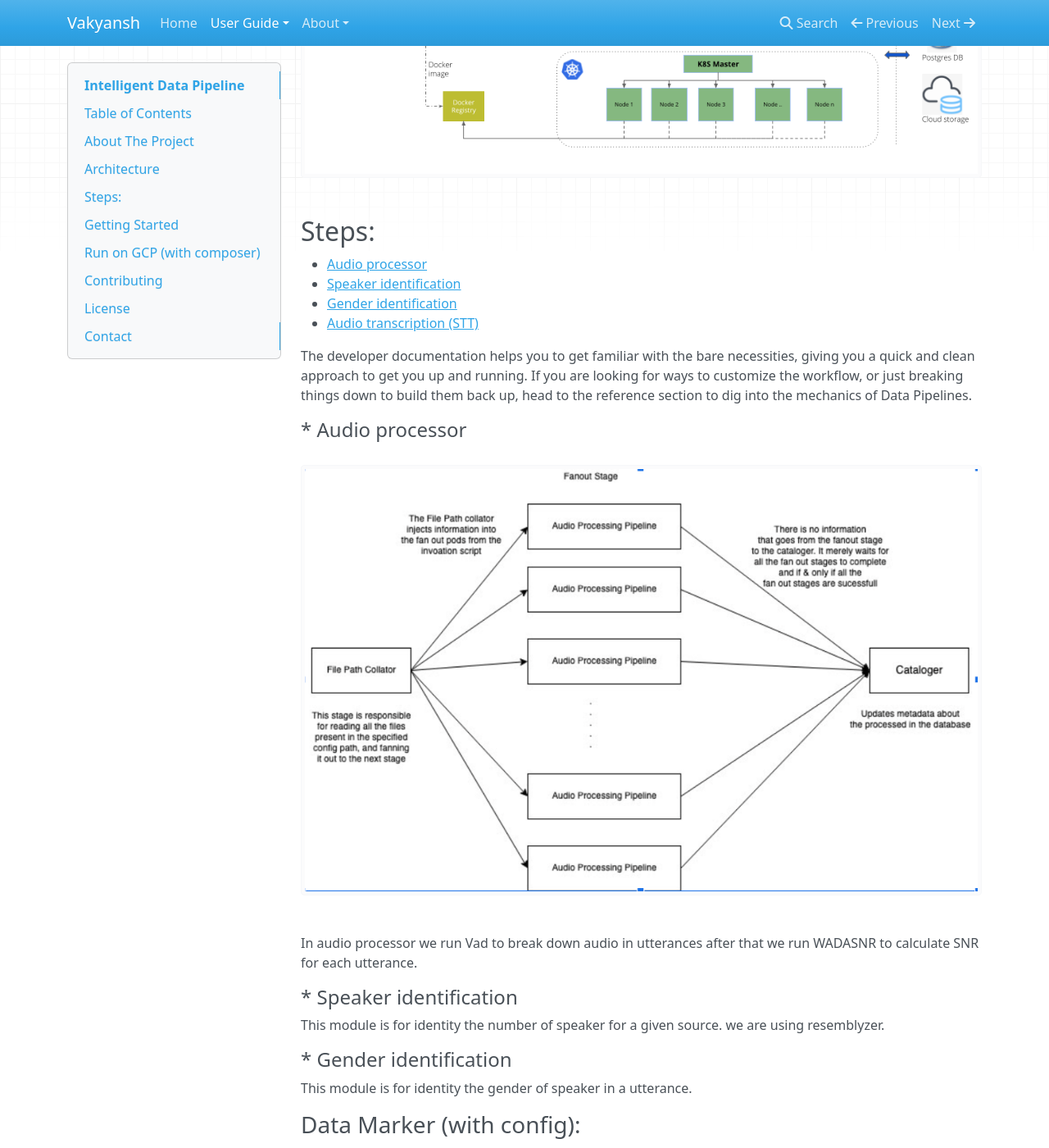
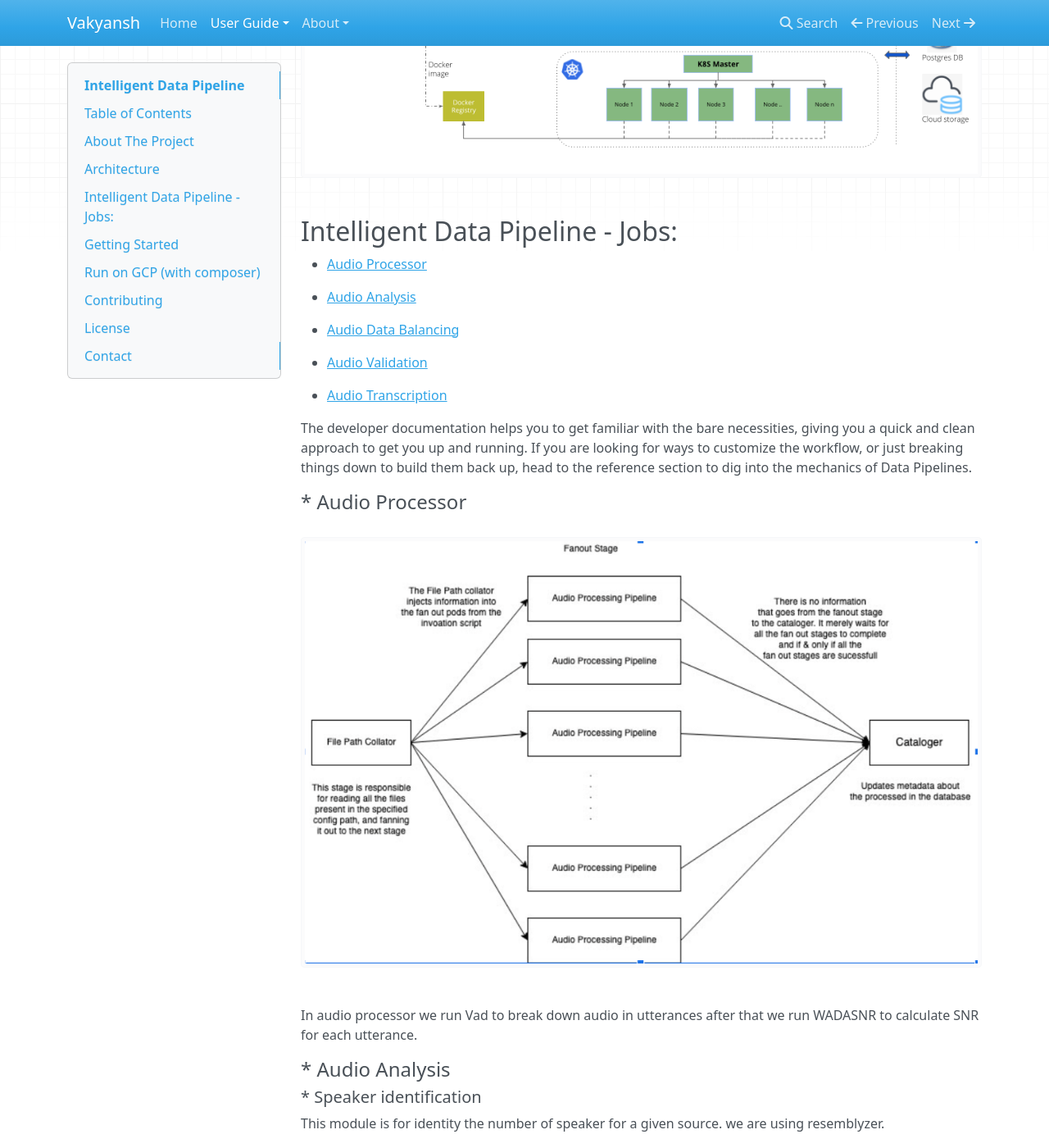
Before and after one commit to Open-Speech-EkStep/open-speech-ekstep.github.io, an MkDocs documentation site: the page built from docs/intelligent_data_pipelines.md, in a window 1280 px wide and 1400 px high, scrolled down 932 px. Shown: the whole window at 82% size. Built offline with MkDocs 1.6.1, drawn with Linux system fonts in a browser that asks for light colours; nearby versions of some CDN libraries; some of the changed text lies outside the part shown.

Commit message:
doc: add pipeline jobs

```diff
--- a/docs/intelligent_data_pipelines.md
+++ b/docs/intelligent_data_pipelines.md
@@ -29,30 +29,48 @@ In this project we have some module:
 
 ![Architecture](img/intelligent_pipeline_arch.png)
 
-## Steps:
- * [Audio processor](#audio-processor)
- * [Speaker identification](#speaker)
- * [Gender identification](#gender)
- * [Audio transcription (STT)](#STT)
+## Intelligent Data Pipeline - Jobs:
+
+ * [Audio Processor](#audio-processor)
+
+ * [Audio Analysis](#audio-analysis)
+
+ * [Audio Data Balancing](#audio-data-balancing)
+
+ * [Audio Validation](#audio-validation)
+
+ * [Audio Transcription](#audio-transcription)
 
 
 The developer documentation helps you to get familiar with the bare necessities, giving you a quick and clean approach to get you up and running. If you are looking for ways to customize the workflow, or just breaking things down to build them back up, head to the reference section to dig into the mechanics of Data Pipelines.
 
 
-#### * Audio processor
+#### * Audio Processor
+
 ![Screenshot](img/data_pipeline.png)
 
 In audio processor we run Vad to break down audio in utterances after that we run WADASNR to calculate SNR for each utterance.
-#### * Speaker identification
+
+#### * Audio Analysis
+
+##### * Speaker identification
+
 This module is for identity the number of speaker for a given source. we are using resemblyzer.
 
-#### * Gender identification
+##### * Gender identification
+
 This module is for identity the gender of speaker in a utterance.
 
-### Data Marker (with config):
+#### * Audio Data Balancing:
+
 This module is for filtering out data for STT after analyzing that data we have different kind of filter eg: SNR,Duration,speaker...
 
-#### * Audio transcription (STT)
+#### * Audio Validation
+
+Audio Validation
+
+#### * Audio Transcription
+
 This module is for run Speech To Text (STT) in given source. we can use google,azure and we can also add more API for running STT.
 
 <!-- GETTING STARTED -->
```
